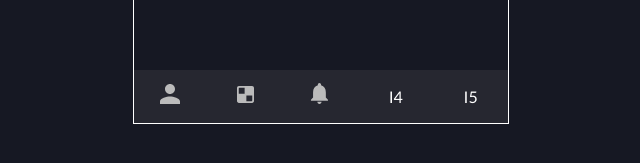
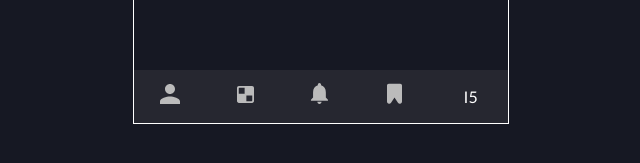
Before and after one commit to abbasnake/scandi, a Vue app in the folder client/: page /#/ in a window 1280 px wide. Shown: the part 545-708 px from the top of the page, without its empty margins (319-959 px from the left). Built offline with nearby package versions, Linux system fonts and the light colour scheme.

Commit message:
added flag icon

```diff
--- /dev/null
+++ b/client/src/components/IconFlag.vue
@@ -0,0 +1,19 @@
+<template>
+  <svg class="icon-flag">
+    <path d="M10.96,19.76c0.59,0.91 1.72,1.26 2.7,0.83v0c0.81,-0.36 1.34,-1.18 1.34,-2.09v-15.89c0,-1 -0.81,-1.81 -1.8,-1.81h-11.4c-0.99,0 -1.8,0.81 -1.8,1.81v15.91c0,0.91 0.53,1.74 1.34,2.09l0,0c0.98,0.43 2.11,0.08 2.7,-0.83l3.47,-5.38z" />
+  </svg>
+</template>
+
+<script>
+export default {
+  name: 'IconFlag'
+}
+</script>
+
+<style lang="scss" scoped>
+.icon-flag {
+  fill: #bbbbbb;
+  height: 24px;
+  width: 18px;
+}
+</style>
--- a/client/src/components/Navbar.vue
+++ b/client/src/components/Navbar.vue
@@ -9,7 +9,9 @@
     <button-default>
       <icon-notifications></icon-notifications>
     </button-default>
-    <button-default>I4</button-default>
+    <button-default>
+      <icon-flag></icon-flag>
+    </button-default>
     <button-default>I5</button-default>
   </nav>
 </template>
@@ -19,6 +21,7 @@ import Button from '@/components/Button'
 import IconProfile from '@/components/IconProfile'
 import IconStatistics from '@/components/IconStatistics'
 import IconNotifications from '@/components/IconNotifications'
+import IconFlag from '@/components/IconFlag'
 
 export default {
   name: 'Navbar',
@@ -26,7 +29,8 @@ export default {
     'button-default': Button,
     'icon-profile': IconProfile,
     'icon-statistics': IconStatistics,
-    'icon-notifications': IconNotifications
+    'icon-notifications': IconNotifications,
+    'icon-flag': IconFlag
   }
 }
 </script>
```
